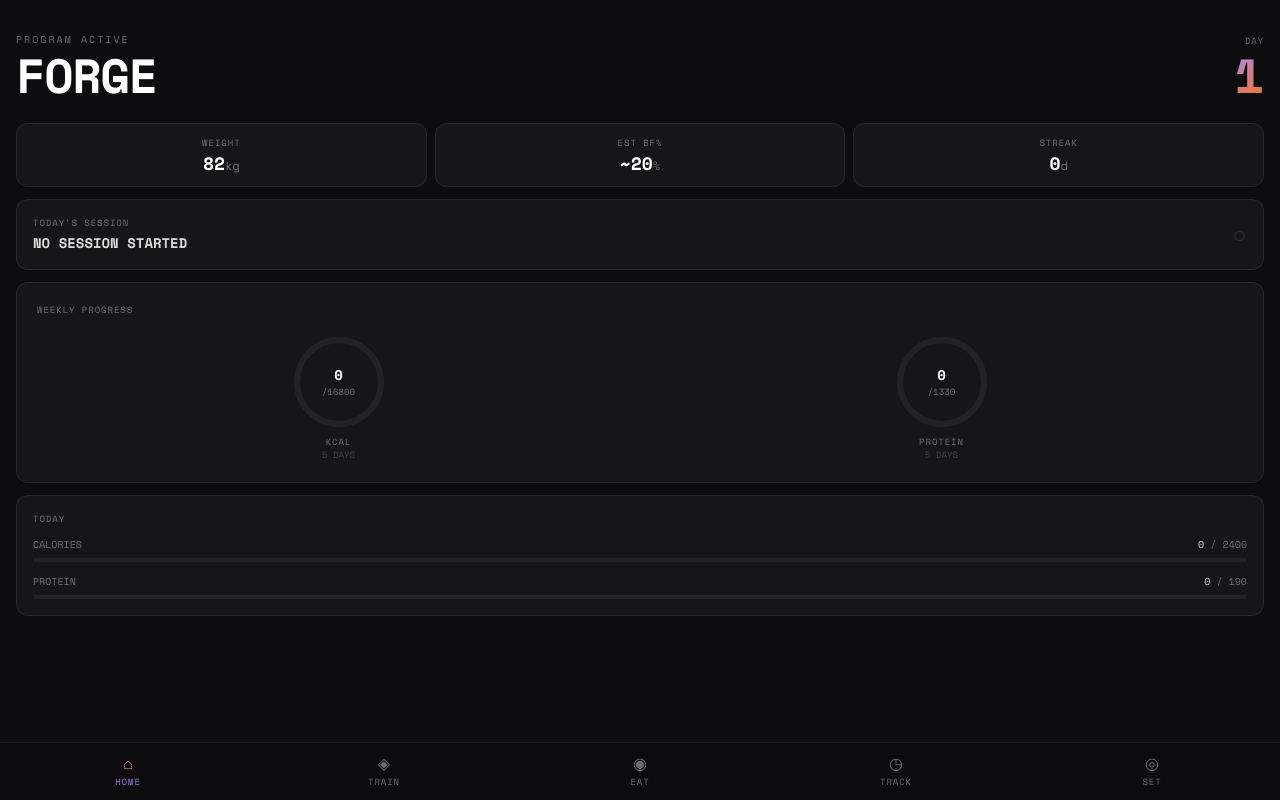
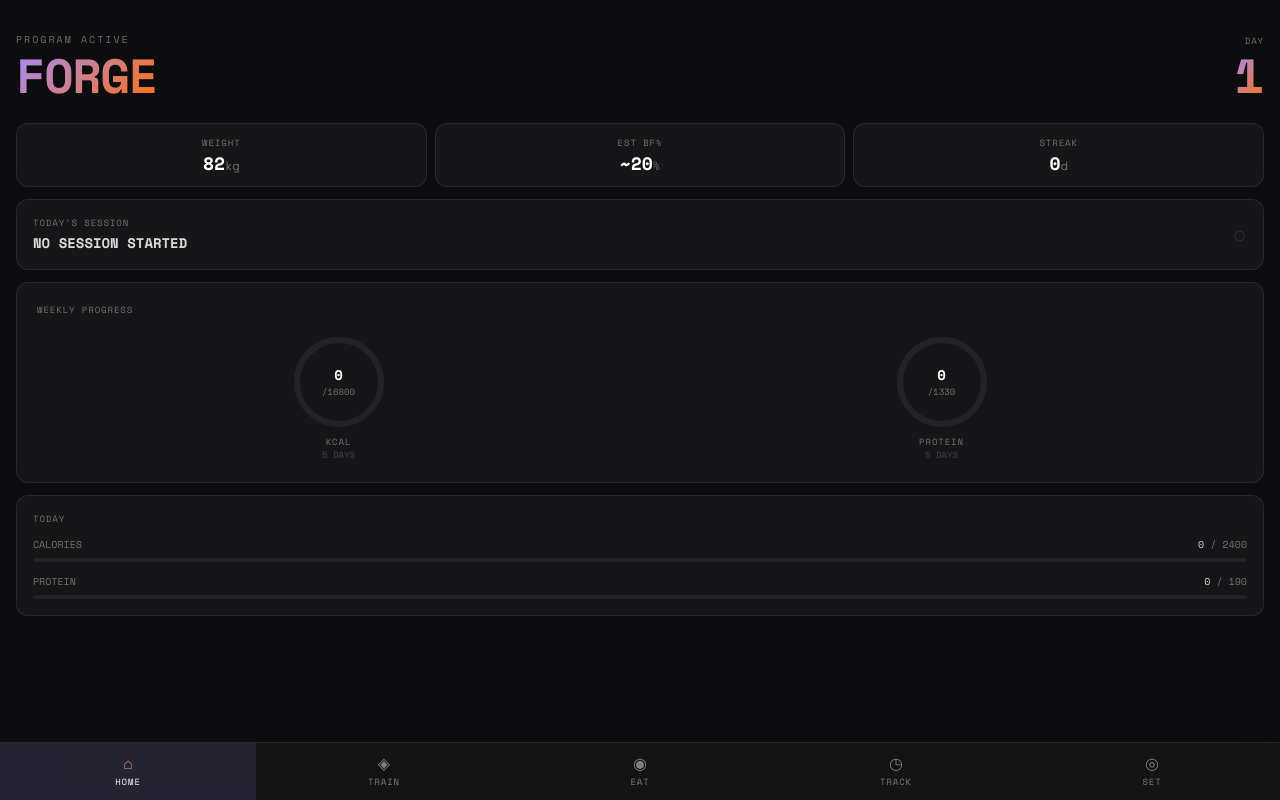
Before and after one commit to adammahjoub/forge-app, a React (Vite) app: page / in a window 1280 px wide. Built offline with nearby package versions, Linux system fonts and the light colour scheme.

Commit message:
feat: glass nav style, gradient logo, active highlight

```diff
--- a/src/App.jsx
+++ b/src/App.jsx
@@ -148,25 +148,38 @@ export default function App() {
         {activeTab === 'settings'  && <Settings {...shared} />}
       </div>
 
-      {/* Bottom nav */}
+      {/* Bottom nav — glass sidebar style adapted to mobile bottom bar */}
       <nav className="fixed bottom-0 left-0 right-0 z-40" style={{
-        background: 'rgba(13,13,15,0.85)',
-        borderTop: '0.5px solid var(--border)',
-        backdropFilter: 'blur(20px)',
-        WebkitBackdropFilter: 'blur(20px)',
+        background: 'rgba(255,255,255,0.03)',
+        borderTop: '0.5px solid rgba(255,255,255,0.08)',
+        backdropFilter: 'blur(24px)',
+        WebkitBackdropFilter: 'blur(24px)',
       }}>
         <div className="flex">
           {TABS.map(t => {
             const active = activeTab === t.id
             return (
               <button key={t.id} onClick={() => setActiveTab(t.id)}
-                className="flex-1 py-3 flex flex-col items-center gap-0.5 transition-opacity active:opacity-60">
+                className="flex-1 py-3 flex flex-col items-center gap-1"
+                style={{
+                  background: active ? 'rgba(167,139,250,0.12)' : 'transparent',
+                  transition: 'background 150ms ease, color 150ms ease',
+                }}>
                 <span className="text-base leading-none" style={active ? {
                   background: 'var(--gradient)',
                   WebkitBackgroundClip: 'text',
                   WebkitTextFillColor: 'transparent',
-                } : { color: 'var(--muted)' }}>{t.icon}</span>
-                <span className="text-[9px] tracking-widest mt-0.5" style={{ color: active ? 'rgba(167,139,250,0.9)' : 'var(--muted)' }}>{t.label}</span>
+                } : {
+                  color: 'rgba(255,255,255,0.45)',
+                  transition: 'color 150ms ease',
+                }}>{t.icon}</span>
+                <span style={{
+                  fontSize: '9px',
+                  letterSpacing: '0.1em',
+                  color: active ? '#FFFFFF' : 'rgba(255,255,255,0.45)',
+                  transition: 'color 150ms ease',
+                  fontFamily: 'Space Mono, monospace',
+                }}>{t.label}</span>
               </button>
             )
           })}
--- a/src/components/Dashboard.jsx
+++ b/src/components/Dashboard.jsx
@@ -88,7 +88,7 @@ export default function Dashboard({ settings, logs, workoutLogs, streak, daysOnP
       <div className="flex items-end justify-between mb-6">
         <div>
           <p className="text-[10px] tracking-[0.2em] mb-1" style={{ color: 'var(--muted)' }}>PROGRAM ACTIVE</p>
-          <h1 className="text-5xl font-bold tracking-tight" style={{ color: 'var(--strong)' }}>FORGE</h1>
+          <h1 className="text-5xl font-bold tracking-tight gradient-text">FORGE</h1>
         </div>
         <div className="text-right">
           <p className="text-[9px] tracking-widest mb-1" style={{ color: 'var(--muted)' }}>DAY</p>
--- a/src/index.css
+++ b/src/index.css
@@ -165,6 +165,11 @@ circle { transition: stroke-dashoffset 0.7s cubic-bezier(0.4,0,0.2,1); }
 }
 .streak-pulse { animation: streakPulse 2.4s ease-in-out infinite; }
 
+/* ─── Nav item hover (desktop) ──────────────────────────────────── */
+nav button:not([style*="rgba(167,139,250,0.12)"]):hover span {
+  color: rgba(255,255,255,0.75) !important;
+}
+
 /* ─── Scrollbar ──────────────────────────────────────────────────── */
 ::-webkit-scrollbar { width: 2px; }
 ::-webkit-scrollbar-track { background: rgba(255,255,255,0.02); }
```
Also changed, not shown: .claude/launch.json (added).
